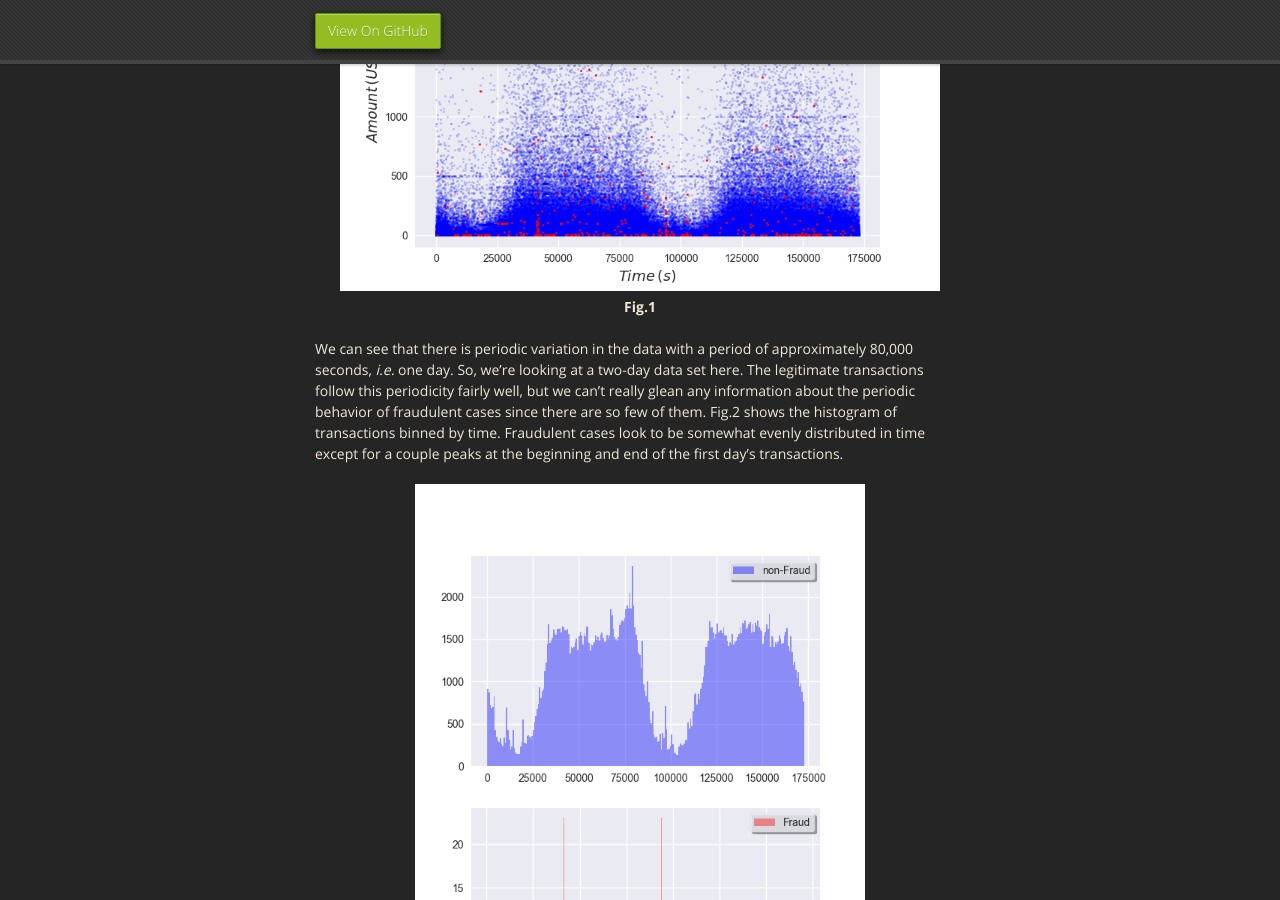
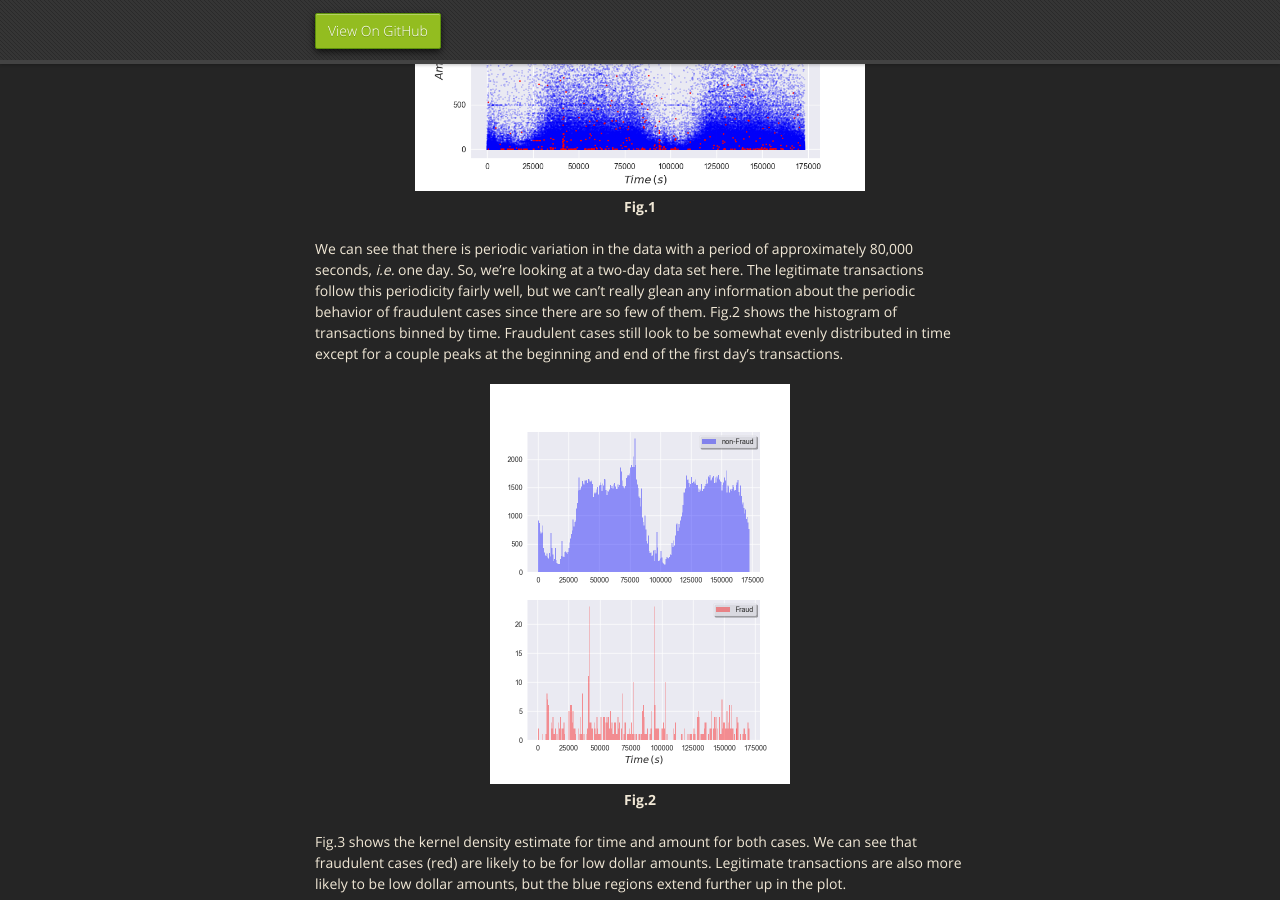
Before and after one commit to mrbrins82/mrbrins82.github.io, a Jekyll site: the page built from creditcardfraud.md, in a window 1280 px wide and 900 px high, scrolled down 949 px. Built offline with Jekyll 4.4.1, drawn with Linux system fonts in a browser that asks for light colours; nearby versions of some CDN libraries; our own code applies the rules of GitHub Pages for plain Markdown files.

Commit message:
resized all figures

```diff
--- a/creditcardfraud.md
+++ b/creditcardfraud.md
@@ -16,31 +16,31 @@ This data set is 144MB in size, and contains 284,807 samples and 31 features. Th
 
 The scatter plot in Fig.1 below shows the relationship between the amount of each credit card transaction, the time in seconds after the first transaction, and whether or not the transaction was fraudulent.
 <br/>
-<center><img src="./assets/images/scatter_Time_Amount.png" alt="time vs amount scatter" width="600" height="400" />
+<center><img src="./assets/images/scatter_Time_Amount.png" alt="time vs amount scatter" width="450" height="300" />
 </center>
 <center><strong>Fig.1</strong></center>
 <br/>
-We can see that there is periodic variation in the data with a period of approximately 80,000 seconds, <i>i.e.</i> one day. So, we're looking at a two-day data set here. The legitimate transactions follow this periodicity fairly well, but we can't really glean any information about the periodic behavior of fraudulent cases since there are so few of them. Fig.2 shows the histogram of transactions binned by time. Fraudulent cases look to be somewhat evenly distributed in time except for a couple peaks at the beginning and end of the first day's transactions.
+We can see that there is periodic variation in the data with a period of approximately 80,000 seconds, <i>i.e.</i> one day. So, we're looking at a two-day data set here. The legitimate transactions follow this periodicity fairly well, but we can't really glean any information about the periodic behavior of fraudulent cases since there are so few of them. Fig.2 shows the histogram of transactions binned by time. Fraudulent cases still look to be somewhat evenly distributed in time except for a couple peaks at the beginning and end of the first day's transactions.
 <br/>
-<center><img src="./assets/images/histogram_Time.png" alt="time histogram" width="450" height="600" />
+<center><img src="./assets/images/histogram_Time.png" alt="time histogram" width="300" height="400" />
 </center>
 <center><strong>Fig.2</strong></center>
 <br/>
 Fig.3 shows the kernel density estimate for time and amount for both cases. We can see that fraudulent cases (red) are likely to be for low dollar amounts. Legitimate transactions are also more likely to be low dollar amounts, but the blue regions extend further up in the plot.
 <br/>
-<center><img src="./assets/images/kdeplot_Time_Amount.png" alt="time vs amount kde" width="600" height="400" />
+<center><img src="./assets/images/kdeplot_Time_Amount.png" alt="time vs amount kde" width="450" height="300" />
 </center>
 <center><strong>Fig.3</strong></center>
 <br/>
 In terms of dollar amounts, some periodic behavior is starting to appear in the kernel density plot and it looks as though the fraudulent cases follow the same trends as the non-fraudulent cases. However, if we take a look at some of the other features we can see that fraudulent cases are more likely to occur at typical "down times." In Fig.4, we have a scatter plot of V1 vs. time.
 <br/>
-<center><img src="./assets/images/scatter_Time_V1.png" alt="time vs V1 scatter" width="600" height="400" />
+<center><img src="./assets/images/scatter_Time_V1.png" alt="time vs V1 scatter" width="450" height="300" />
 </center>
 <center><strong>Fig.4</strong></center>
 <br/>
 
 <br/>
-<center><img src="./assets/images/kdeplot_Time_V1.png" alt="time vs V1 kdeplot" width="600" height="400" />
+<center><img src="./assets/images/kdeplot_Time_V1.png" alt="time vs V1 kdeplot" width="450" height="300" />
 </center>
 <center><strong>Fig.5</strong></center>
 <br/>
```
